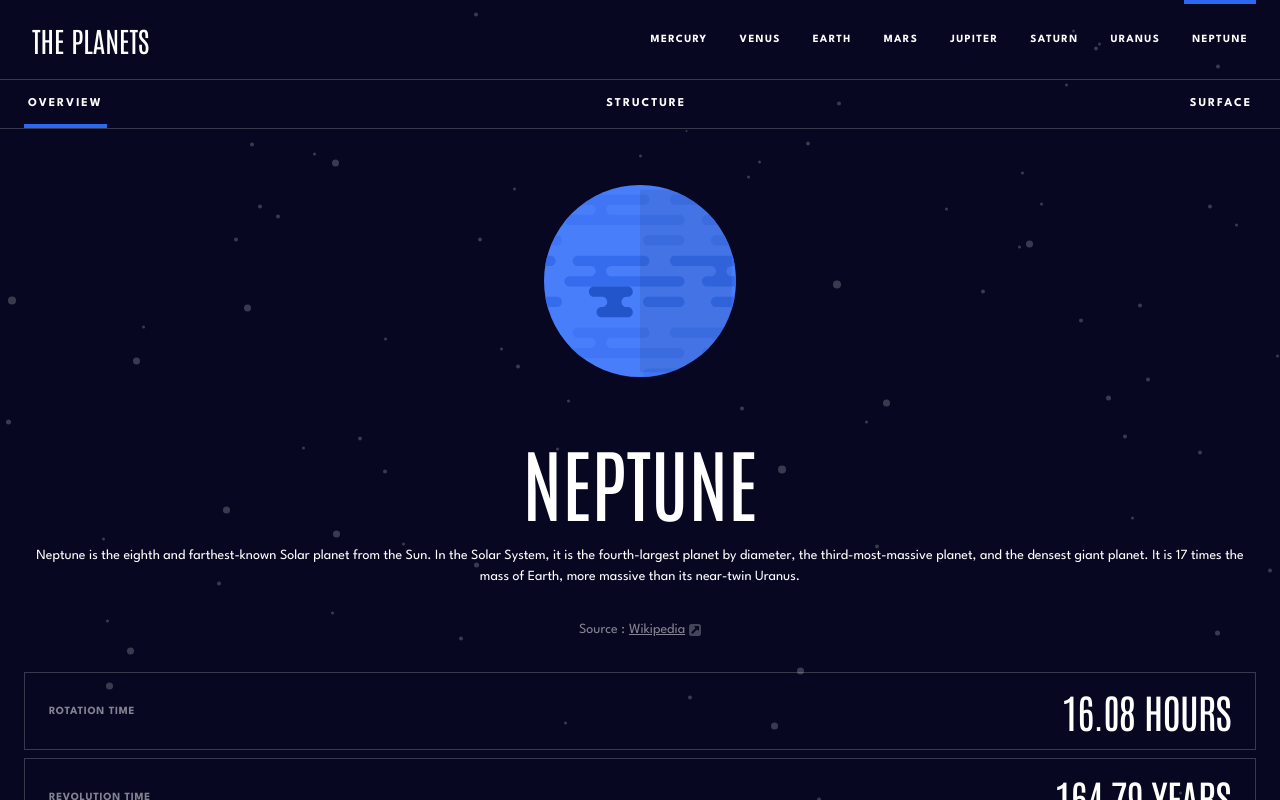
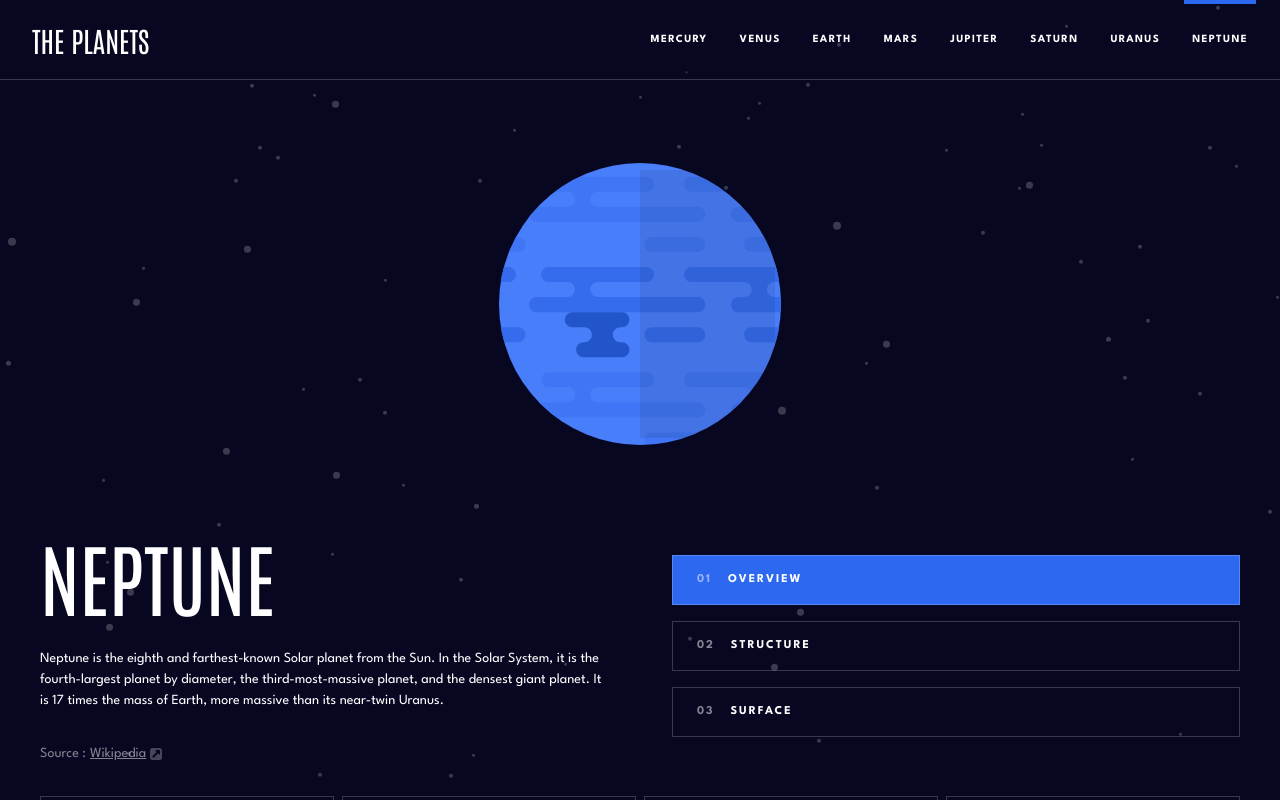
Before and after one commit to mattari97/planets-fact-site, a React (Vite) app: page /Neptune in a window 1280 px wide. Shown: the top 800 px of the page. Built offline with nearby package versions, Linux system fonts and the light colour scheme.

Commit message:
Create tablet mediaqueries

```diff
--- a/src/components/StatDisplay/StatDisplay.module.css
+++ b/src/components/StatDisplay/StatDisplay.module.css
@@ -4,6 +4,11 @@
   justify-content: space-between;
   padding: var(--space-xs) var(--space-md);
   border: 1px solid hsl(0 0% 100% / 0.2);
+
+  @media (min-width: 768px) {
+    flex-direction: column;
+    align-items: flex-start;
+  }
 }
 
 .label {
--- a/src/components/TabNavigation/TabNavigation.module.css
+++ b/src/components/TabNavigation/TabNavigation.module.css
@@ -3,10 +3,26 @@
   justify-content: space-between;
   padding-inline: var(--space-md);
   border-bottom: 1px solid hsl(0 0% 100% / 0.2);
+
+  @media (min-width: 768px) {
+    grid-area: tabs;
+    align-self: center;
+    gap: var(--space-base);
+    flex-direction: column;
+    padding-inline: 0;
+    border-bottom: 0;
+    counter-reset: count 0;
+  }
 }
 
 .tab {
   position: relative;
+
+  &[data-active='true'] {
+    div {
+      opacity: 1;
+    }
+  }
 
   button {
     height: 3rem;
@@ -20,13 +36,36 @@
   div {
     --line-height: 0.25rem;
     position: absolute;
+    background-color: hsl(var(--accent-color));
     bottom: 0;
     inset-inline: 0;
     height: var(--line-height);
     opacity: 0;
+  }
 
-    &[data-visible='true'] {
-      opacity: 1;
+  @media (min-width: 768px) {
+    border: 1px solid hsl(0 0% 100% / 0.2);
+
+    &[data-active='true'] {
+      background-color: hsl(var(--accent-color));
+    }
+
+    button {
+      width: 100%;
+      text-align: left;
+      padding-inline: var(--space-md);
+
+      &::before {
+        counter-increment: count 1;
+        content: '0' counter(count);
+        display: inline-block;
+        margin-right: var(--space-base);
+        opacity: 0.5;
+      }
+    }
+
+    div {
+      display: none;
     }
   }
 }
--- a/src/components/TabNavigation/TabNavigation.tsx
+++ b/src/components/TabNavigation/TabNavigation.tsx
@@ -11,17 +11,13 @@ interface TabNavigationProps {
 
 function TabNavigation(props: TabNavigationProps) {
   return (
-    <div className={styles.wrapper}>
+    <div className={styles.wrapper} style={{ '--accent-color': props.accentClr } as React.CSSProperties}>
       {TAB_ITEMS.map((item, index) => (
-        <div className={styles.tab}>
+        <div className={styles.tab} data-active={props.activeTab === item}>
           <button key={index} onClick={() => props.action(item)}>
             {item}
           </button>
-          <div
-            aria-hidden="true"
-            data-visible={props.activeTab === item}
-            style={{ backgroundColor: `hsl(${props.accentClr})` }}
-          />
+          <div aria-hidden="true" />
         </div>
       ))}
     </div>
--- a/src/routes/Planet/Planet.module.css
+++ b/src/routes/Planet/Planet.module.css
@@ -1,3 +1,16 @@
+.wrapper {
+  @media (min-width: 768px) {
+    display: grid;
+    grid-template-columns: repeat(2, 1fr);
+    column-gap: var(--space-3xl);
+    padding-inline: var(--space-xl);
+    grid-template-areas:
+      'image image'
+      'content tabs'
+      'stats stats';
+  }
+}
+
 .img {
   position: relative;
   z-index: -1;
@@ -13,6 +26,15 @@
     position: absolute;
     height: 6rem;
     top: 60%;
+  }
+
+  @media (min-width: 768px) {
+    grid-area: image;
+    height: 28rem;
+
+    .surface {
+      height: 7rem;
+    }
   }
 }
 
@@ -37,6 +59,20 @@
     text-align: center;
     margin-bottom: var(--space-lg);
   }
+
+  @media (min-width: 768px) {
+    grid-area: content;
+    align-items: flex-start;
+    padding-inline: 0;
+
+    h1 {
+      text-align: start;
+      margin-bottom: var(--space-md);
+    }
+    p {
+      text-align: start;
+    }
+  }
 }
 
 .stats {
@@ -45,4 +81,14 @@
   gap: var(--space-xs);
   margin-block: var(--space-lg);
   padding-inline: var(--space-md);
+
+  @media (min-width: 768px) {
+    flex-direction: row;
+    grid-area: stats;
+    padding-inline: 0;
+
+    & > * {
+      flex: 1;
+    }
+  }
 }
```
